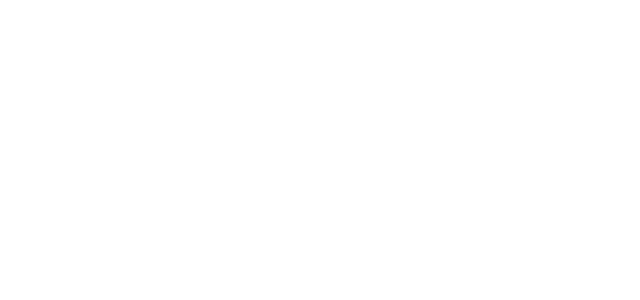
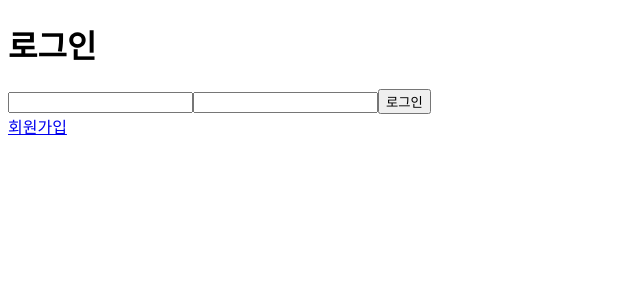
Before and after one commit to dannyp0930/wanted-pre-onboarding-challenge-fe-1, a React (Create React App) app: page /auth in a window 1280 px wide. Shown: the top 300 px of the page, without its empty margins (0-640 px from the left). Built offline with nearby package versions, Linux system fonts and the light colour scheme.

Commit message:
FEAT: 회원가입 route 추가

```diff
--- a/src/App.tsx
+++ b/src/App.tsx
@@ -2,6 +2,7 @@
 import { BrowserRouter, Route, Routes } from "react-router-dom";
 import Auth from "./routes/Auth";
 import Home from "./routes/Home";
+import SignUp from "./routes/SignUp";
 
 function App() {
   return (
@@ -9,6 +10,7 @@
       <Routes>
         <Route path="/" element={<Home />} />
         <Route path="/auth" element={<Auth />} />
+        <Route path="/signup" element={<SignUp />} />
       </Routes>
     </BrowserRouter>
   );
--- a/src/routes/Auth/index.tsx
+++ b/src/routes/Auth/index.tsx
@@ -1,7 +1,18 @@
 import React from "react";
+import { Link } from "react-router-dom";
 
 function Auth() {
-  return <div></div>;
+  return (
+    <div>
+      <h1>로그인</h1>
+      <form>
+        <input type="email" />
+        <input type="password" />
+        <button>로그인</button>
+      </form>
+      <Link to="/signup">회원가입</Link>
+    </div>
+  );
 }
 
 export default Auth;
--- a/src/routes/Home/index.tsx
+++ b/src/routes/Home/index.tsx
@@ -1,7 +1,11 @@
 import React from "react";
+import { Navigate } from "react-router-dom";
 
 function Home() {
-  return <div></div>;
+  const accesstoken = localStorage.getItem("accesstoken");
+  return (
+    <>{accesstoken ? <div>Home</div> : <Navigate to="/auth"></Navigate>}</>
+  );
 }
 
 export default Home;
--- /dev/null
+++ b/src/routes/SignUp/index.tsx
@@ -0,0 +1,9 @@
+function SignUp() {
+  return (
+    <div>
+      <h1>회원가입</h1>
+    </div>
+  );
+}
+
+export default SignUp
```
